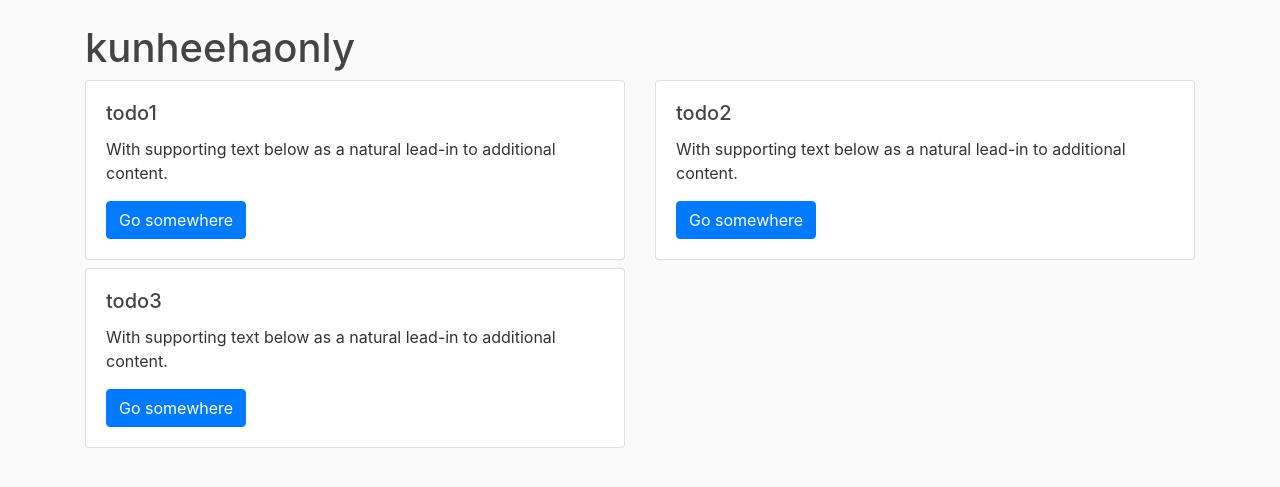
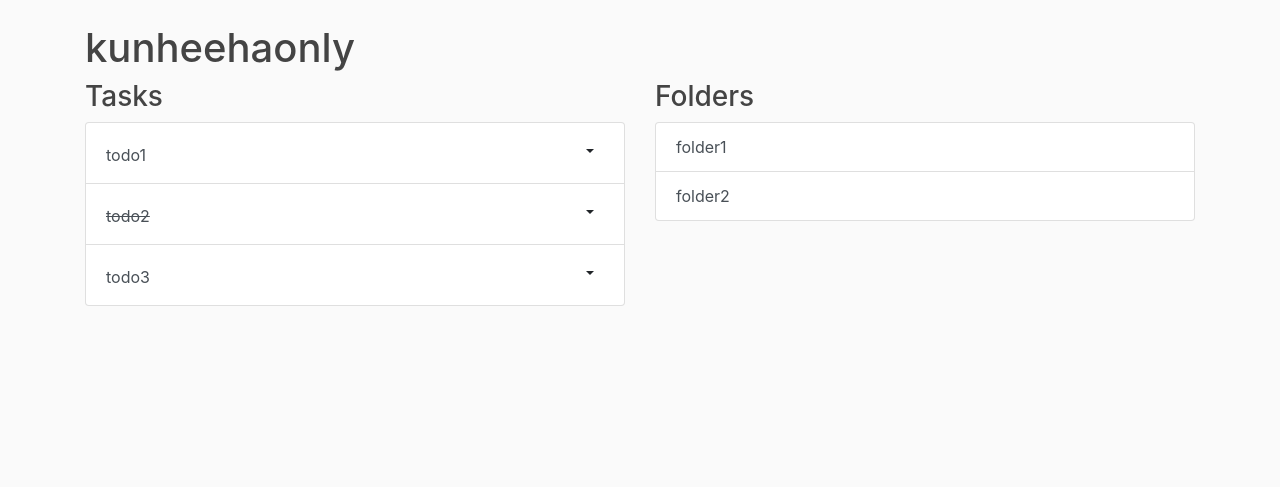
Before and after one commit to kunheeha/workspacePrototype, a Django app: page /workspace/9/ in a window 1280 px wide. Shown: the part 56-543 px from the top of the page. Run offline with Django 3.2, Linux system fonts and the light colour scheme; a user stored in the database is signed in; data comes from the database, SQL or seed files in the repository; both versions use the stored data as it was after the commit; some libraries are stand-ins or nearby versions.

Commit message:
todoitems

```diff
--- /dev/null
+++ b/prototype/workspace/static/workspace/workspace.css
@@ -0,0 +1,14 @@
+.todoitem {
+	column-count: 2;
+}
+
+.todoitem p {
+	align-self: center;
+	margin-top: 8px;
+	margin-bottom: 8px;
+}
+
+.todoitem .btn {
+	padding-top: 3px;
+	padding-bottom: 3px
+}
--- a/prototype/workspace/templates/workspace/workspace.html
+++ b/prototype/workspace/templates/workspace/workspace.html
@@ -1,6 +1,8 @@
 {% extends 'workspace/base.html' %}
+{% load static %}
+{% block head %}
 
-{% block head %}
+	<link rel="stylesheet" type="text/css" href="{% static 'workspace/workspace.css' %}">
 
 {% endblock %}
 
@@ -9,16 +11,49 @@
 	<h1>{{ workspace.title }}</h1>
 
 	<div class="row">
-		{% for todoitem in todoitems %}
-		  <div class="col-sm-6 mb-2">
-		    <div class="card">
-		      <div class="card-body">
-		        <h5 class="card-title">{{ todoitem.name }}</h5>
-		        <p class="card-text">With supporting text below as a natural lead-in to additional content.</p>
-		        <a href="#" class="btn btn-primary">Go somewhere</a>
-		      </div>
-		    </div>
-		  </div>
-	  {% endfor %}
+		{# TodoList #}
+		<div class="col">
+			<h3>Tasks</h3>
+			<div>
+				<ul class="list-group">
+					{% for todoitem in todoitems %}
+						{% if todoitem.complete %}
+							<div class="list-group-item list-group-item-action todoitem">
+								<p><del>{{ todoitem.name }}</del></p>
+								<button type="button" class="btn dropdown-toggle dropdown-toggle-split float-right" data-toggle="dropdown" aria-haspopup="true" aria-expanded="false" id="todoDropdown-{{todoitem.id}}"></button>
+								<div class="dropdown-menu" aria-labelledby="todoDropdown-{{ todoitem.id }}">
+									<a href="#" class="dropdown-item">Edit</a>
+									<a href="#" class="dropdown-item">Set due date</a>
+									<div class="dropdown-divider"></div>
+									<a href="#" class="dropdown-item">Delete</a>
+								</div>
+							</div>
+						{% else %}
+							<div class="list-group-item list-group-item-action todoitem">
+								<p>{{ todoitem.name }}</p>
+								<button type="button" class="btn dropdown-toggle dropdown-toggle-split float-right" data-toggle="dropdown" aria-haspopup="true" aria-expanded="false" id="todoDropdown-{{todoitem.id}}"></button>
+								<div class="dropdown-menu" aria-labelledby="todoDropdown-{{ todoitem.id }}">
+									<a href="#" class="dropdown-item">Edit</a>
+									<a href="#" class="dropdown-item">Set due date</a>
+									<div class="dropdown-divider"></div>
+									<a href="#" class="dropdown-item">Delete</a>
+								</div>
+							</div>
+						{% endif %}
+					{% endfor %}
+					{# Adding new todoitem #}
+				</ul>
+			</div>
+		</div>
+		{# FoldersList #}
+		<div class="col">
+			<h3>Folders</h3>
+			<div class="list-group">
+				{% for folder in folders %}
+					<a href="#" class="list-group-item list-group-item-action">{{ folder.title }}</a>
+				{% endfor %}
+			</div>
+		</div>
+	</div>
 
 {% endblock %}
--- a/prototype/workspace/views.py
+++ b/prototype/workspace/views.py
@@ -4,7 +4,7 @@ from django.contrib.auth.models import User
 from django.contrib.auth.mixins import LoginRequiredMixin, UserPassesTestMixin
 from django.views import View
 from django.views.generic import ListView
-from .models import Workspace, TodoItem
+from .models import Workspace, TodoItem, Folder
 
 
 def home(request):
@@ -21,13 +21,21 @@ class DashboardListView(LoginRequiredMixin, ListView):
         return Workspace.objects.filter(users=dashuser)
 
 
+@login_required
 def workspace(request, *args, **kwargs):
     currentWorkspace = Workspace.objects.filter(
         id=kwargs['workspaceid']).first()
     todoitems = TodoItem.objects.filter(workspace=currentWorkspace)
+    folders = Folder.objects.filter(workspace=currentWorkspace)
     authorised_users = User.objects.filter(workspace=currentWorkspace)
 
+    context = {
+        'workspace': currentWorkspace,
+        'todoitems': todoitems,
+        'folders': folders
+    }
+
     if request.user in authorised_users:
-        return render(request, 'workspace/workspace.html', {'workspace': currentWorkspace, 'todoitems': todoitems})
+        return render(request, 'workspace/workspace.html', context)
 
     return render(request, 'workspace/deniedaccess.html')
```
Also changed, not shown: prototype/db.sqlite3.
